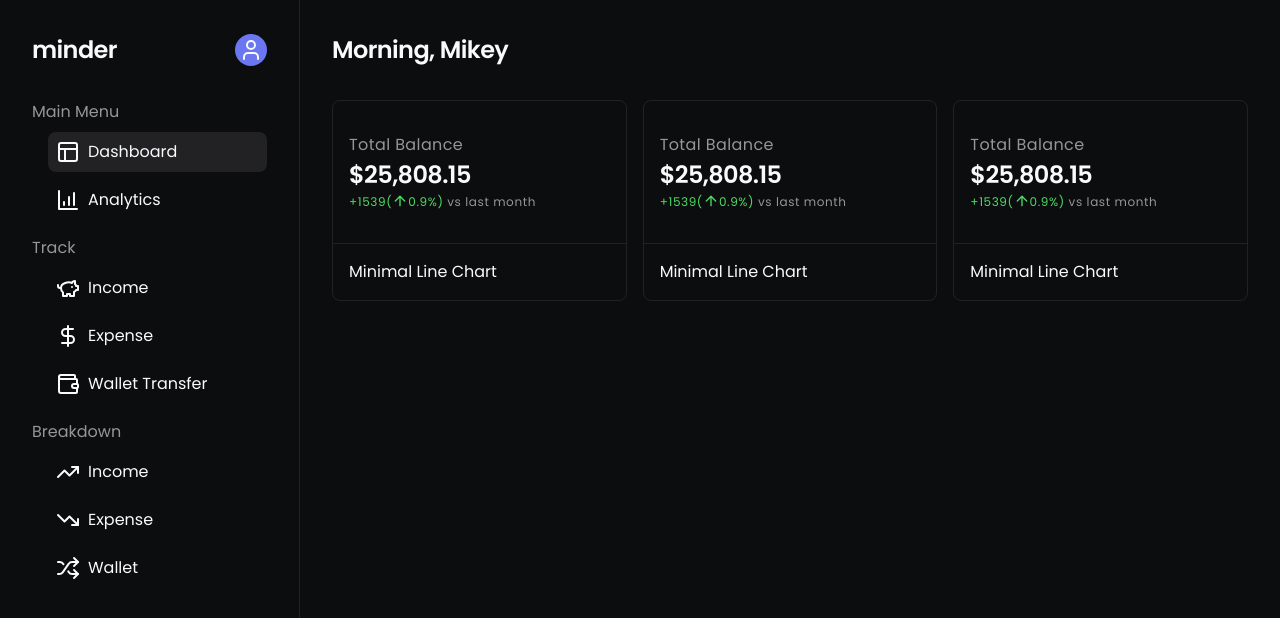
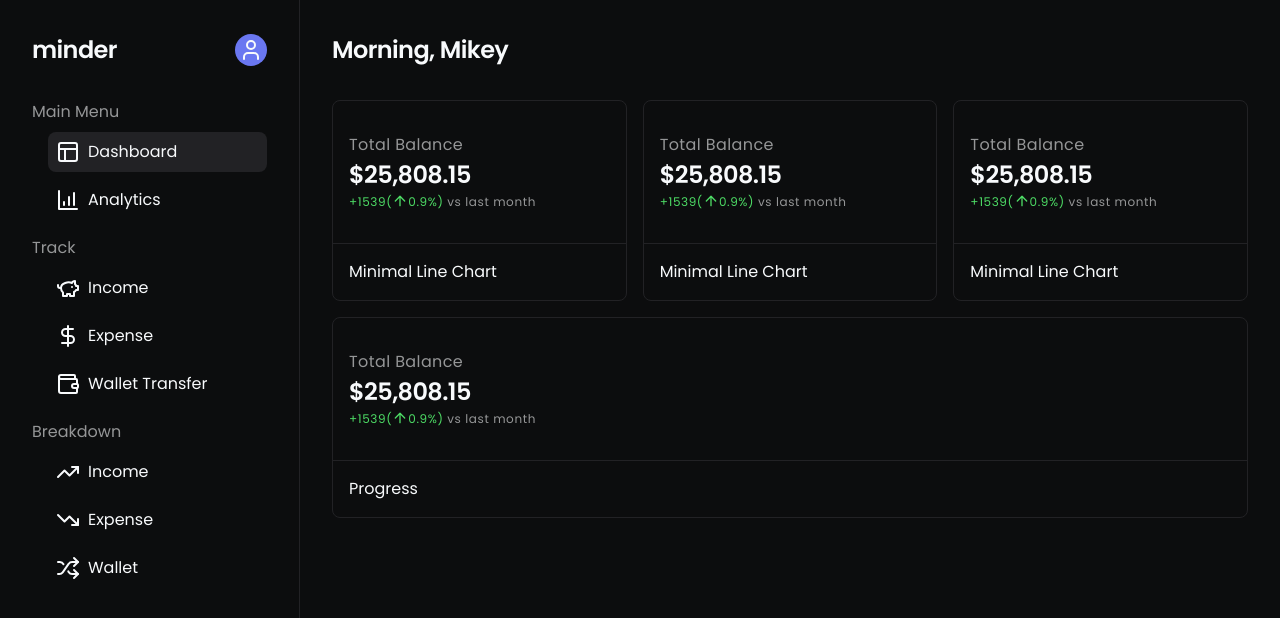
Before and after one commit to michaelcanonizado/minder, a Next.js app: page /dashboard in a window 1280 px wide. Shown: the top 618 px of the page. Built offline with nearby package versions, Linux system fonts and the light colour scheme.

Commit message:
chore: initialize <Chart.Progress/> component

```diff
--- a/src/app/(user)/dashboard/page.tsx
+++ b/src/app/(user)/dashboard/page.tsx
@@ -32,6 +32,14 @@ const Dashboard = () => {
             <Chart.LineMinimal />
           </Bento.Box.Content>
         </Bento.Box>
+        <Bento.Box className='col-span-3'>
+          <Bento.Box.Header>
+            <Balance.Compact variant='total' />
+          </Bento.Box.Header>
+          <Bento.Box.Content>
+            <Chart.Progress />
+          </Bento.Box.Content>
+        </Bento.Box>
       </Bento>
     </div>
   );
--- a/src/components/sections/chart/index.tsx
+++ b/src/components/sections/chart/index.tsx
@@ -1,6 +1,8 @@
 import LineMinimal from './line-minimal';
+import Progress from './progress';
 
 const Chart = {
-  LineMinimal: LineMinimal
+  LineMinimal: LineMinimal,
+  Progress: Progress
 };
 export default Chart;
--- /dev/null
+++ b/src/components/sections/chart/progress.tsx
@@ -0,0 +1,7 @@
+import React from 'react';
+
+const Progress = () => {
+  return <div>Progress</div>;
+};
+
+export default Progress;
```
